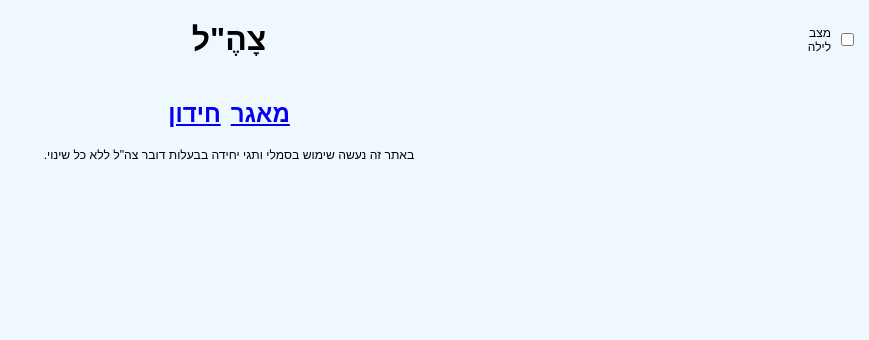
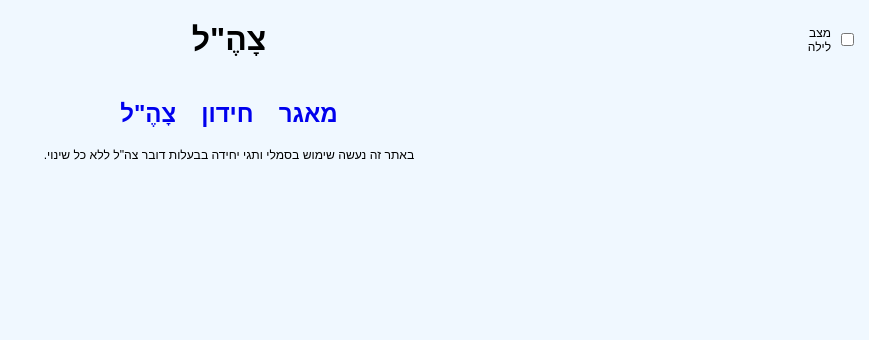
Before and after one commit to Tbsc/Tzahle, a Flask app: page / in a window 1280 px wide. Shown: the top 340 px of the page, without its empty margins (411-1280 px from the left). Run offline with Flask 2, Linux system fonts and the light colour scheme.

Commit message:
Add link to Tzahle from index

```diff
--- a/static/style.css
+++ b/static/style.css
@@ -68,6 +68,7 @@ header {
 footer {
     text-align: center;
     font-size: calc(1rem - 0.3vw);
+    margin-bottom: 4px;
 }
 
 @media (max-width: 960px) {
--- a/templates/index.html
+++ b/templates/index.html
@@ -9,7 +9,11 @@ main {
     flex-direction: row;
     justify-content: center;
     align-items: center;
-    gap: 10px;
+    gap: 25px;
+}
+
+a {
+    text-decoration: none;
 }
 </style>
 {% endblock %}
@@ -25,4 +29,7 @@ main {
 <div>
     <a href="{{ url_for('quiz') }}"><h2>חידון</h2></a>
 </div>
+<div>
+    <a href="{{ url_for('tzahle') }}"><h2>צָהֶ"ל</h2></a>
+</div>
 {% endblock %}
```
